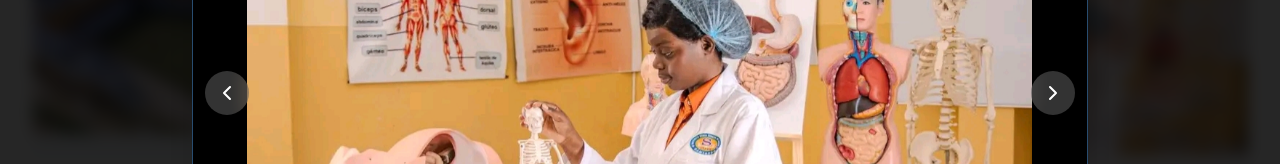
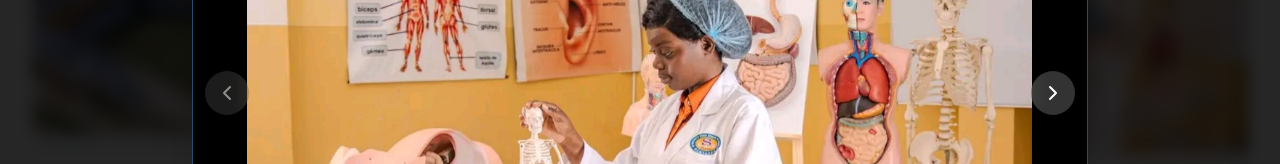
Before and after one commit to lionelgabriel1/Samiasso, a React (Vite) app: page / in a window 1280 px wide. Both pictures are taken after a click on the element 1053 px from the left and 2832 px from the top of the page. Shown: the part 2760-2924 px from the top of the page. Built offline with nearby package versions, Linux system fonts and the light colour scheme.

Commit message:
fix: disable gallery navigation for standalone campus photos

```diff
--- a/src/components/common/Lightbox.tsx
+++ b/src/components/common/Lightbox.tsx
@@ -22,9 +22,10 @@ export const Lightbox: React.FC = () => {
   if (!lightboxPhoto) return null;
 
   const currentIndex = gallery.findIndex((p) => p.id === lightboxPhoto.id);
+  const canNavigateGallery = currentIndex >= 0 && gallery.length > 1;
 
   const handleNext = () => {
-    if (gallery.length < 2) return;
+    if (!canNavigateGallery) return;
     if (currentIndex < gallery.length - 1) {
       setLightboxPhoto(gallery[currentIndex + 1]);
     } else {
@@ -98,7 +99,7 @@ export const Lightbox: React.FC = () => {
             onClick={handlePrev}
             className="absolute left-3 top-1/2 -translate-y-1/2 p-2.5 rounded-full bg-white/20 hover:bg-white/30 text-white backdrop-blur transition-transform active:scale-95 cursor-pointer"
             aria-label="Imagem anterior"
-            disabled={gallery.length < 2}
+            disabled={!canNavigateGallery}
           >
             <ChevronLeft className="w-6 h-6" />
           </button>
```
